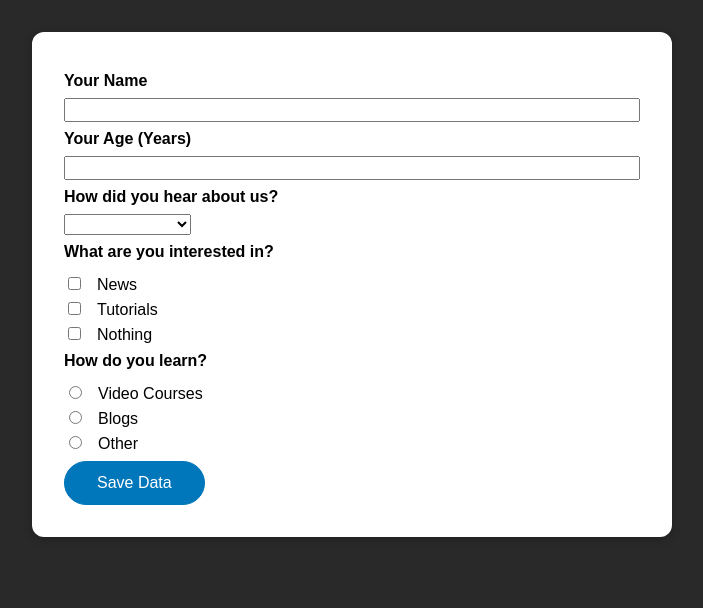
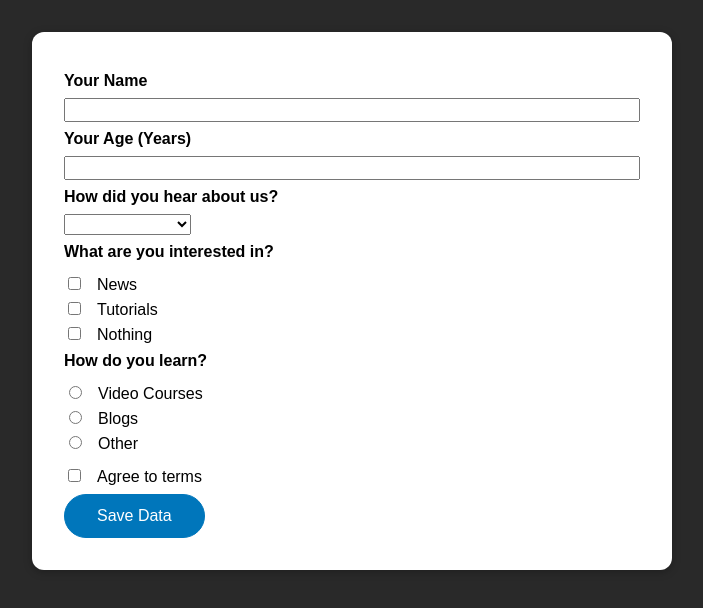
Before and after one commit to KalZheng/Vue-FormUsage, a Vue app: page / in a window 1280 px wide. Shown: the top 608 px of the page, without its empty margins (288-991 px from the left). Built offline with nearby package versions, Linux system fonts and the light colour scheme.

Commit message:
get single checkbox

```diff
--- a/src/components/TheForm.vue
+++ b/src/components/TheForm.vue
@@ -46,6 +46,10 @@
         <label for="how-other">Other</label>
       </div>
     </div>
+    <div class="form-control">
+      <input type="checkbox" id="confirm-terms" name="confirm-terms" v-model="confirm">
+      <label for="confirm-terms" >Agree to terms</label>
+    </div>
     <div>
       <button>Save Data</button>
     </div>
@@ -60,6 +64,7 @@ export default {
       referrer: '',// drop down need a def
       interest: [],//need to default array
       how: null,
+      confirm: false,
     };
   },
   methods: {
@@ -74,6 +79,8 @@ export default {
       console.log('referrer: '+ this.referrer);
       console.log('interest: '+ this.interest);
       console.log('how: '+ this.how);
+      // single check box without value give true or false
+      console.log('confirm: '+ this.confirm);
     },
   },
 };
```
